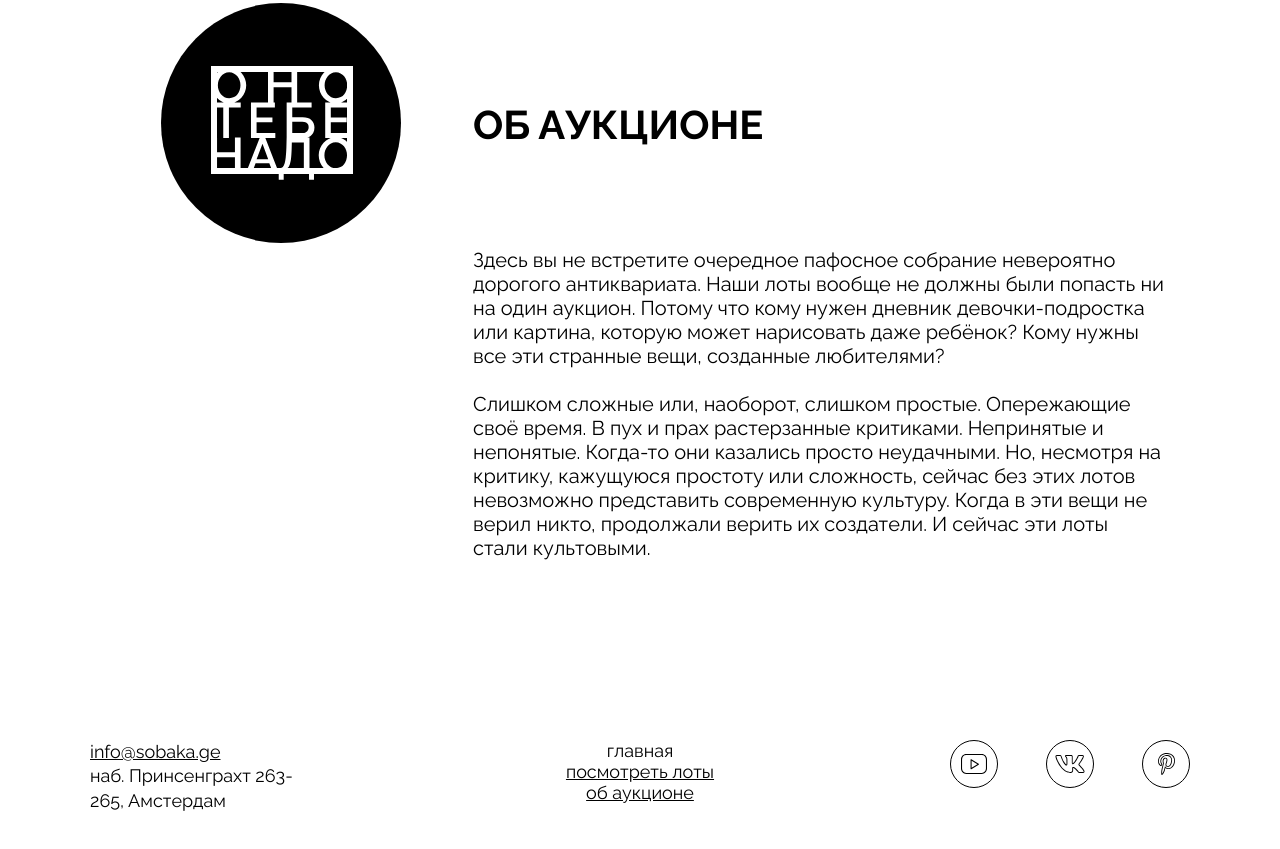
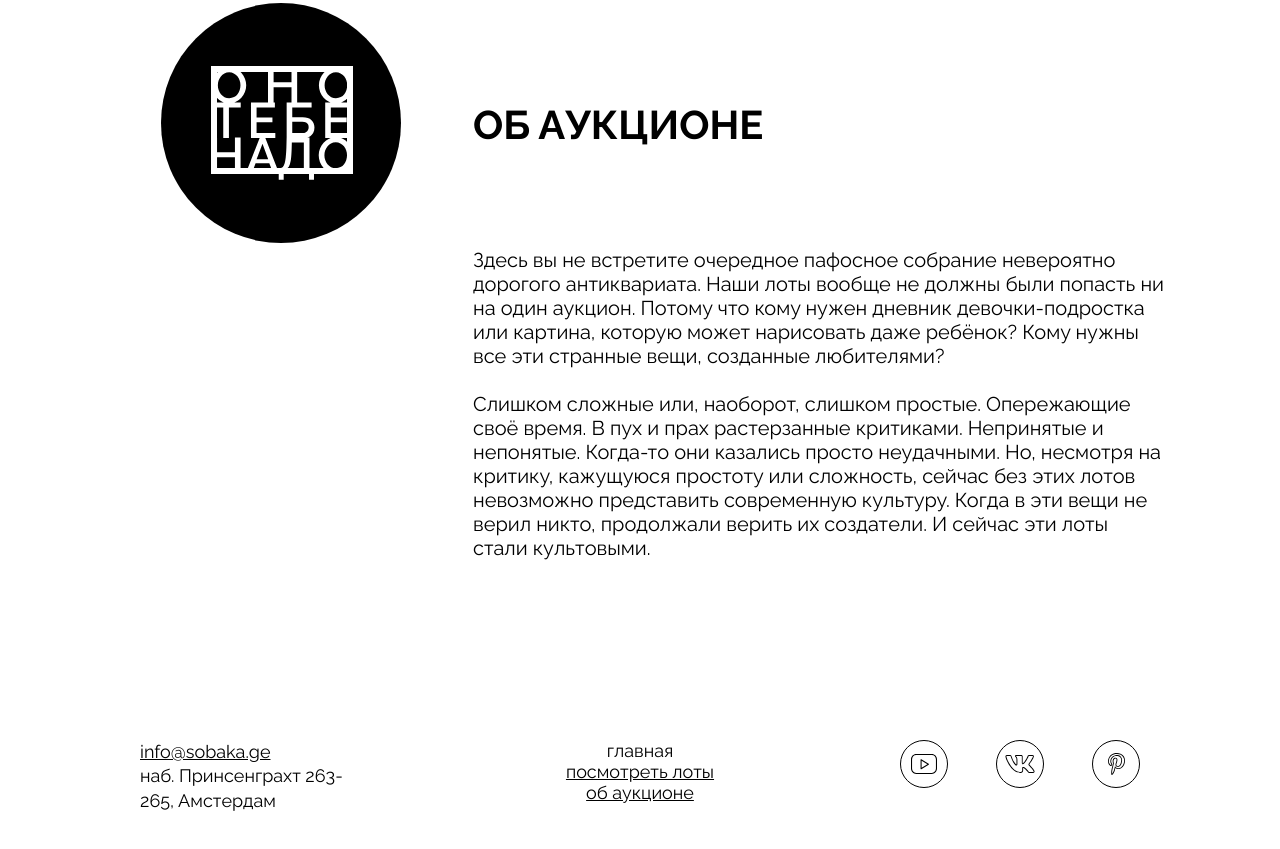
Before and after one commit to Reigun111/ono-tebe-nado-fd, a plain HTML site: page index.html in a window 1280 px wide. Shown: the part 2107-2956 px from the top of the page. Before the commit the page ends 2920 px from the top, so only its background shows below. Drawn offline with Linux system fonts and the light colour scheme.

Commit message:
one project work 10

```diff
--- a/styles/style.css
+++ b/styles/style.css
@@ -272,8 +272,8 @@
 
 footer {
   display: grid;
-  grid-template-columns: 1fr 1fr 1fr;
-  padding: 1 50px 82px;
+  grid-template-columns: repeat(3, 1fr);
+  padding: 0 50px 82px;
 }
 
 .footer__address {
```
